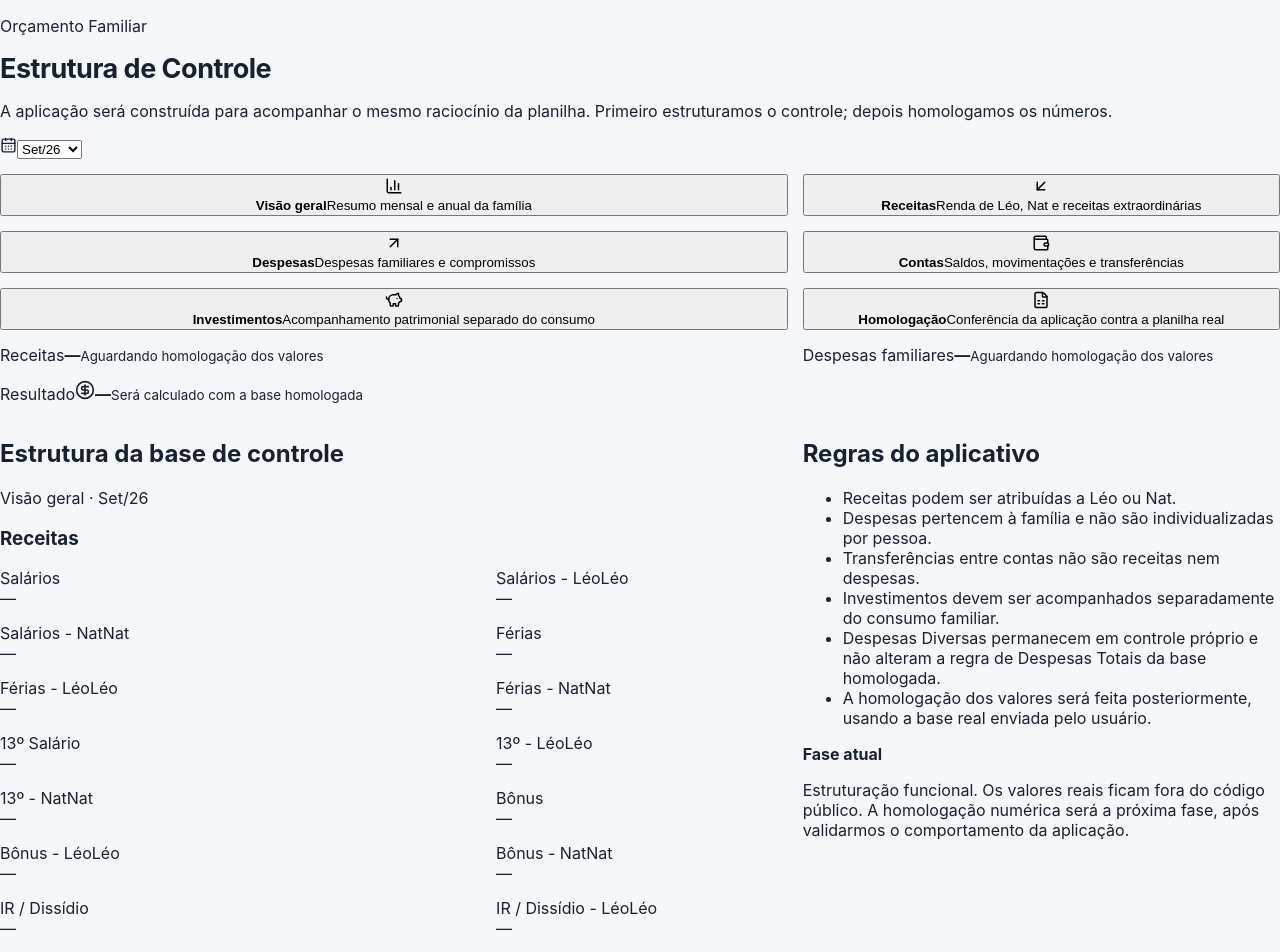
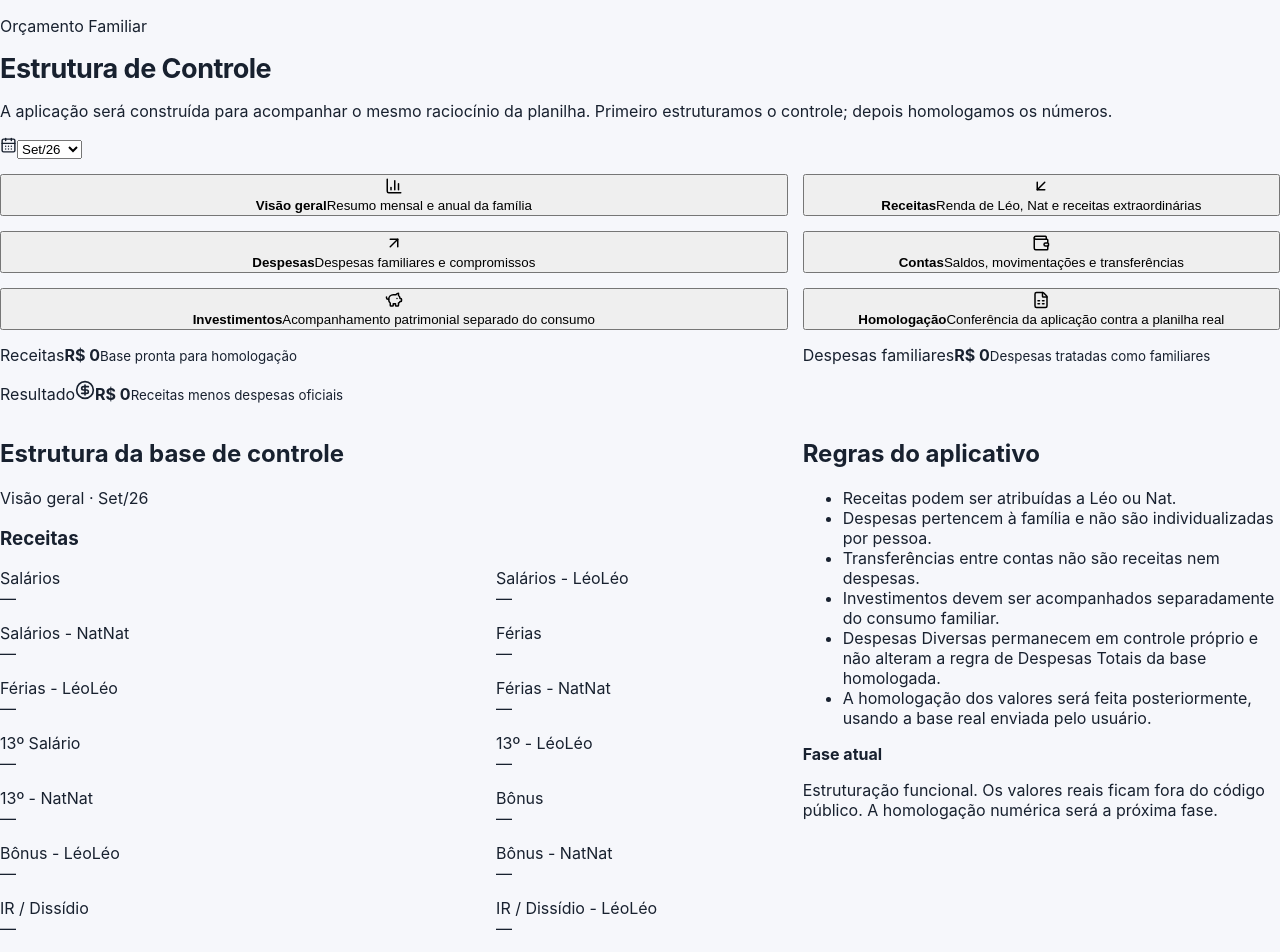
Before and after one commit to cardoso4009-byte/Or-amento-Familiar, a Next.js app: page /controle in a window 1280 px wide. Shown: the top 952 px of the page. Built offline with nearby package versions, Linux system fonts and the light colour scheme.

Commit message:
fix: corrigir import do modulo de controle

```diff
--- a/app/controle/page.tsx
+++ b/app/controle/page.tsx
@@ -2,7 +2,7 @@
 
 import { useMemo, useState } from 'react'
 import { ArrowDownLeft, ArrowUpRight, BarChart3, CalendarDays, CircleDollarSign, FileSpreadsheet, PiggyBank, Wallet } from 'lucide-react'
-import { ESTRUTURA_ORCAMENTO, MESES_2026, REGRAS_APLICACAO } from '@/lib/modelo-orcamento'
+import { ESTRUTURA_ORCAMENTO, MESES_2026, REGRAS_APLICACAO } from '../../lib/modelo-orcamento'
 
 const moeda = (v: number) => v.toLocaleString('pt-BR', { style: 'currency', currency: 'BRL', maximumFractionDigits: 0 })
 
@@ -18,7 +18,6 @@ const modulos = [
 export default function ControlePage() {
   const [mes, setMes] = useState<(typeof MESES_2026)[number]>('Set/26')
   const [modulo, setModulo] = useState('visao')
-  const indice = MESES_2026.indexOf(mes)
   const grupos = useMemo(() => {
     const map = new Map<string, typeof ESTRUTURA_ORCAMENTO>()
     ESTRUTURA_ORCAMENTO.forEach((linha) => {
@@ -58,9 +57,9 @@ export default function ControlePage() {
         </section>
 
         <section className="mb-6 grid gap-4 sm:grid-cols-3">
-          <article className="rounded-xl border border-slate-200 bg-white p-5 shadow-sm"><span className="text-sm text-slate-500">Receitas</span><strong className="mt-2 block text-2xl">—</strong><small className="text-xs text-slate-400">Aguardando homologação dos valores</small></article>
-          <article className="rounded-xl border border-slate-200 bg-white p-5 shadow-sm"><span className="text-sm text-slate-500">Despesas familiares</span><strong className="mt-2 block text-2xl">—</strong><small className="text-xs text-slate-400">Aguardando homologação dos valores</small></article>
-          <article className="rounded-xl border border-slate-200 bg-white p-5 shadow-sm"><span className="text-sm text-slate-500">Resultado</span><strong className="mt-2 block text-2xl"><CircleDollarSign className="inline mr-2" size={20} />—</strong><small className="text-xs text-slate-400">Será calculado com a base homologada</small></article>
+          <article className="rounded-xl border border-slate-200 bg-white p-5 shadow-sm"><span className="text-sm text-slate-500">Receitas</span><strong className="mt-2 block text-2xl">{moeda(0)}</strong><small className="text-xs text-slate-400">Base pronta para homologação</small></article>
+          <article className="rounded-xl border border-slate-200 bg-white p-5 shadow-sm"><span className="text-sm text-slate-500">Despesas familiares</span><strong className="mt-2 block text-2xl">{moeda(0)}</strong><small className="text-xs text-slate-400">Despesas tratadas como familiares</small></article>
+          <article className="rounded-xl border border-slate-200 bg-white p-5 shadow-sm"><span className="text-sm text-slate-500">Resultado</span><strong className="mt-2 block text-2xl"><CircleDollarSign className="inline mr-2" size={20} />{moeda(0)}</strong><small className="text-xs text-slate-400">Receitas menos despesas oficiais</small></article>
         </section>
 
         <section className="grid gap-6 lg:grid-cols-[1.5fr_1fr]">
@@ -91,7 +90,7 @@ export default function ControlePage() {
             </article>
             <article className="rounded-xl border border-amber-200 bg-amber-50 p-5 text-sm text-amber-900">
               <strong>Fase atual</strong>
-              <p className="mt-1">Estruturação funcional. Os valores reais ficam fora do código público. A homologação numérica será a próxima fase, após validarmos o comportamento da aplicação.</p>
+              <p className="mt-1">Estruturação funcional. Os valores reais ficam fora do código público. A homologação numérica será a próxima fase.</p>
             </article>
           </aside>
         </section>
```
